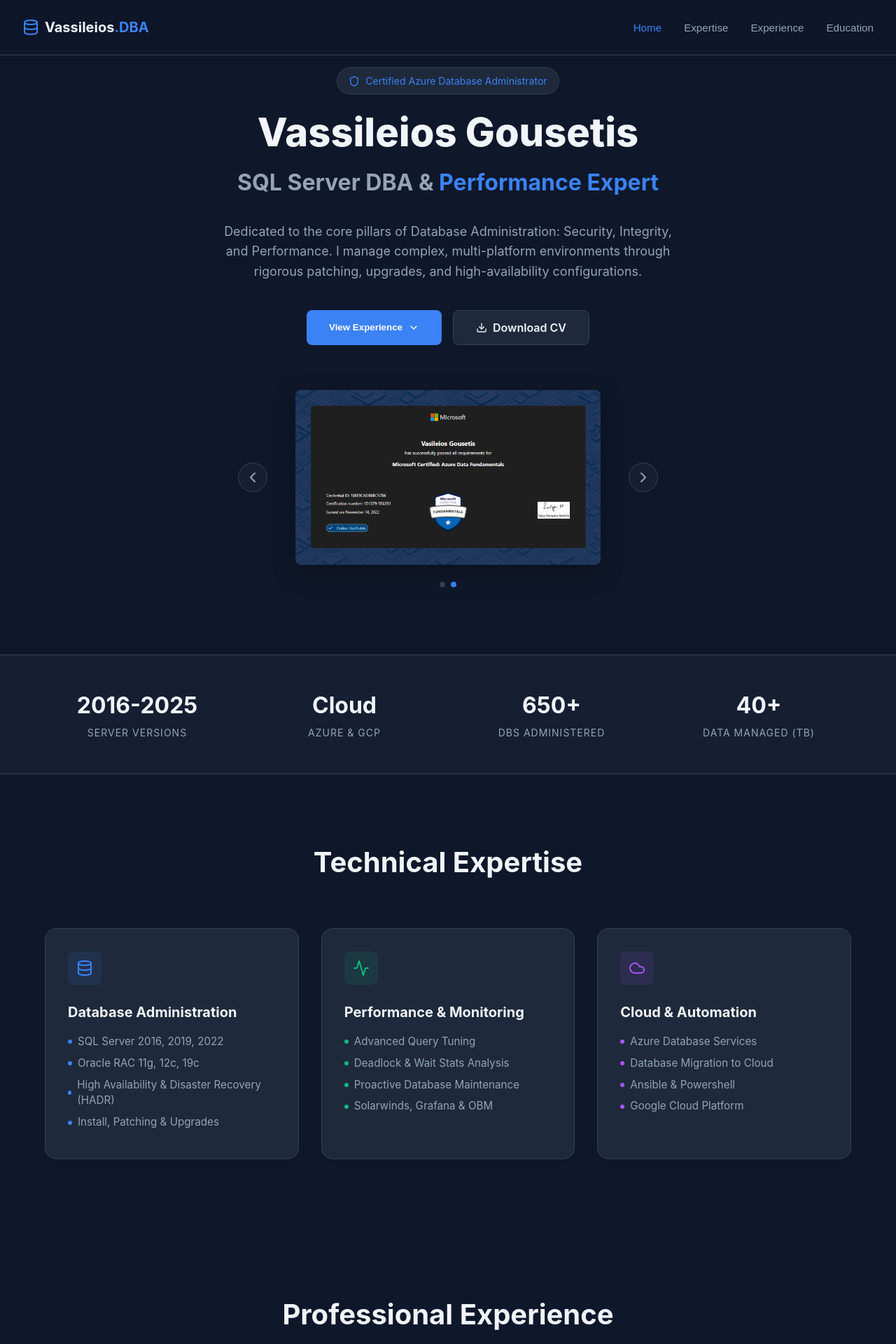
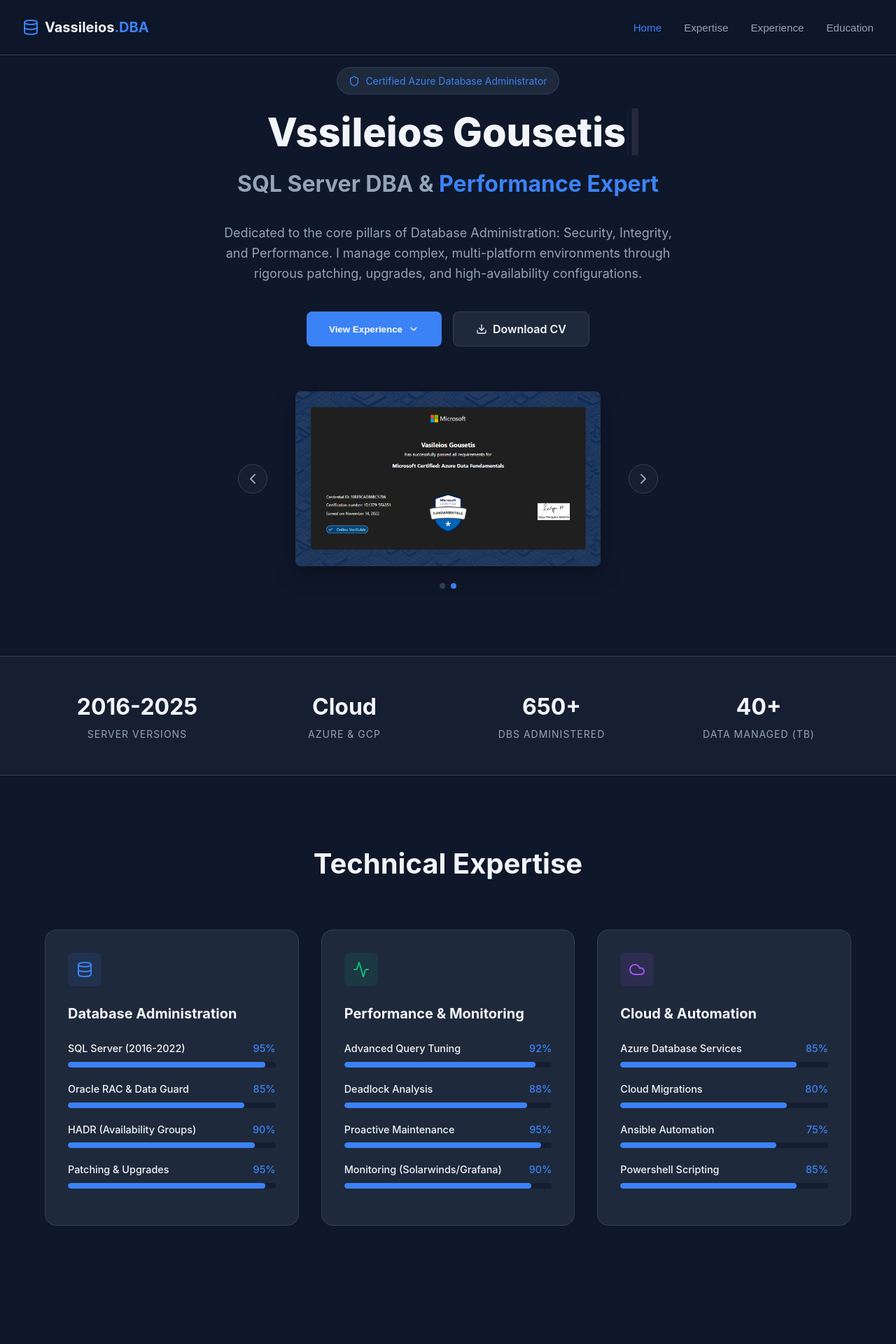
Before and after one commit to Erevos-IV/Website, a React (Vite) app: page / in a window 1280 px wide. Shown: the top 1920 px of the page at 70% size. Built offline with nearby package versions, Linux system fonts and the light colour scheme.

Commit message:
Animation

```diff
--- a/src/App.jsx
+++ b/src/App.jsx
@@ -1,5 +1,65 @@
 import React, { useState, useEffect, useRef } from 'react';
 import { Database, Server, Shield, Activity, Terminal, Layers, Mail, Linkedin, Github, ChevronDown, Clock, Award, GraduationCap, Cloud, ChevronLeft, ChevronRight, X, Download, TrendingUp, AlertTriangle } from 'lucide-react';
+
+// --- Custom Component: Typing Effect ---
+const TypingEffect = ({ text, speed = 100 }) => {
+  const [displayText, setDisplayText] = useState('');
+
+  useEffect(() => {
+    let i = 0;
+    const timer = setInterval(() => {
+      if (i < text.length) {
+        setDisplayText((prev) => prev + text.charAt(i));
+        i++;
+      } else {
+        clearInterval(timer);
+      }
+    }, speed);
+
+    return () => clearInterval(timer);
+  }, [text, speed]);
+
+  return <span>{displayText}<span className="cursor">|</span></span>;
+};
+
+// --- Custom Component: Animated Skill Bar ---
+const SkillBar = ({ skill, percentage }) => {
+  const [width, setWidth] = useState(0);
+  const barRef = useRef(null);
+
+  useEffect(() => {
+    const observer = new IntersectionObserver(
+      ([entry]) => {
+        if (entry.isIntersecting) {
+          setWidth(percentage);
+          observer.disconnect();
+        }
+      },
+      { threshold: 0.1 }
+    );
+
+    if (barRef.current) {
+      observer.observe(barRef.current);
+    }
+
+    return () => observer.disconnect();
+  }, [percentage]);
+
+  return (
+    <div className="skill-container" ref={barRef}>
+      <div className="skill-header">
+        <span className="skill-name">{skill}</span>
+        <span className="skill-percent">{width}%</span>
+      </div>
+      <div className="skill-track">
+        <div
+          className="skill-fill"
+          style={{ width: `${width}%` }}
+        ></div>
+      </div>
+    </div>
+  );
+};
 
 // --- Custom Hook for Counting Numbers ---
 const useCounter = (end, duration = 2000) => {
@@ -29,7 +89,7 @@ const useCounter = (end, duration = 2000) => {
     if (!isVisible) return;
 
     let start = 0;
-    const increment = end / (duration / 16); // 60fps
+    const increment = end / (duration / 16);
     const timer = setInterval(() => {
       start += increment;
       if (start >= end) {
@@ -59,7 +119,6 @@ const Counter = ({ end, label, prefix = "", suffix = "" }) => {
   );
 };
 
-// --- Main Portfolio Component ---
 const Portfolio = () => {
   const [activeSection, setActiveSection] = useState('home');
   const [currentCert, setCurrentCert] = useState(0);
@@ -124,23 +183,6 @@ const Portfolio = () => {
     body { font-family: 'Inter', system-ui, -apple-system, sans-serif; background-color: var(--bg-dark); color: var(--text-main); line-height: 1.5; width: 100%; overflow-x: hidden;}
     .app-container { min-height: 100vh; background-color: var(--bg-dark); color: var(--text-main); display: flex; flex-direction: column; align-items: center; }
 
-    /* --- ANIMATIONS --- */
-    @keyframes fadeInUp {
-      from { opacity: 0; transform: translateY(20px); }
-      to { opacity: 1; transform: translateY(0); }
-    }
-
-    @keyframes drawLine {
-      from { height: 0; }
-      to { height: 100%; }
-    }
-
-    .animate-hero-1 { animation: fadeInUp 0.8s ease-out forwards; opacity: 0; }
-    .animate-hero-2 { animation: fadeInUp 0.8s ease-out 0.2s forwards; opacity: 0; }
-    .animate-hero-3 { animation: fadeInUp 0.8s ease-out 0.4s forwards; opacity: 0; }
-    .animate-hero-4 { animation: fadeInUp 0.8s ease-out 0.6s forwards; opacity: 0; }
-    .animate-hero-5 { animation: fadeInUp 0.8s ease-out 0.8s forwards; opacity: 0; }
-
     /* Navigation */
     nav { position: fixed; top: 0; left: 0; width: 100%; padding: 1.5rem 2rem; display: flex; justify-content: space-between; align-items: center; background-color: rgba(15, 23, 42, 0.95); backdrop-filter: blur(8px); z-index: 1000; border-bottom: 1px solid var(--border); }
     .nav-logo { font-size: 1.25rem; font-weight: 700; display: flex; align-items: center; gap: 0.5rem; }
@@ -151,7 +193,18 @@ const Portfolio = () => {
     /* Hero Section */
     .hero { min-height: 100vh; justify-content: center; align-items: center; text-align: center; }
     .badge { display: inline-flex; align-items: center; gap: 0.5rem; padding: 0.5rem 1rem; background-color: var(--bg-card); border: 1px solid var(--border); border-radius: 999px; color: var(--accent); font-size: 0.875rem; margin-bottom: 1.5rem; }
-    .hero h1 { font-size: 3.5rem; font-weight: 800; margin-bottom: 1rem; line-height: 1.1; }
+
+    /* Typing Cursor Animation */
+    .cursor {
+      display: inline-block;
+      width: 2px;
+      background-color: var(--accent);
+      animation: blink 1s infinite;
+      margin-left: 2px;
+    }
+    @keyframes blink { 0%, 100% { opacity: 1; } 50% { opacity: 0; } }
+
+    .hero h1 { font-size: 3.5rem; font-weight: 800; margin-bottom: 1rem; line-height: 1.1; min-height: 4rem; /* prevent layout shift */ }
     .hero h2 { font-size: 2rem; color: var(--text-muted); margin-bottom: 2rem; }
     .hero p { max-width: 650px; font-size: 1.125rem; color: var(--text-muted); margin-bottom: 2.5rem; line-height: 1.6; margin-left: auto; margin-right: auto; }
     .btn-group { display: flex; gap: 1rem; flex-wrap: wrap; justify-content: center; }
@@ -176,19 +229,15 @@ const Portfolio = () => {
     .card:hover { transform: translateY(-5px); border-color: var(--accent); }
     .card-icon { width: 3rem; height: 3rem; background-color: rgba(59, 130, 246, 0.1); border-radius: 0.5rem; display: flex; align-items: center; justify-content: center; margin-bottom: 1.5rem; color: var(--accent); }
     .card h3 { font-size: 1.25rem; margin-bottom: 1rem; }
-    .card ul { list-style: none; color: var(--text-muted); }
-    .card li { display: flex; align-items: center; gap: 0.5rem; margin-bottom: 0.5rem; font-size: 0.95rem; }
-    .dot { width: 6px; height: 6px; background-color: var(--accent); border-radius: 50%; }
 
-    /* Case Study Cards */
-    .case-study-card { background-color: var(--bg-card); border: 1px solid var(--border); border-radius: 1rem; padding: 2rem; transition: transform 0.2s; }
-    .case-study-card:hover { transform: translateY(-3px); border-color: var(--success); }
-    .case-header { display: flex; align-items: center; gap: 0.75rem; margin-bottom: 1rem; color: var(--success); font-weight: 600; }
-    .case-title { font-size: 1.25rem; font-weight: 700; margin-bottom: 1rem; color: white; }
-    .case-metric { display: inline-block; padding: 0.25rem 0.75rem; background-color: rgba(16, 185, 129, 0.1); color: var(--success); border-radius: 4px; font-weight: 600; font-size: 0.9rem; margin-bottom: 1rem; }
-    .case-desc { color: var(--text-muted); font-size: 0.95rem; line-height: 1.6; }
+    /* Skill Bar Styles */
+    .skill-container { margin-bottom: 1.25rem; }
+    .skill-header { display: flex; justify-content: space-between; margin-bottom: 0.5rem; font-size: 0.9rem; font-weight: 500; }
+    .skill-percent { color: var(--accent); }
+    .skill-track { width: 100%; height: 8px; background-color: rgba(15, 23, 42, 0.6); border-radius: 4px; overflow: hidden; }
+    .skill-fill { height: 100%; background-color: var(--accent); border-radius: 4px; transition: width 1.5s cubic-bezier(0.4, 0, 0.2, 1); }
 
-    /* Timeline (Animated) */
+    /* Timeline */
     .timeline { position: relative; padding-left: 2rem; }
     .timeline::before {
       content: '';
@@ -198,16 +247,9 @@ const Portfolio = () => {
       width: 2px;
       height: 100%;
       background-color: var(--border);
-      animation: drawLine 1.5s ease-out forwards;
-      transform-origin: top;
     }
 
-    .timeline-item { padding-left: 2rem; position: relative; margin-bottom: 3rem; opacity: 0; animation: fadeInUp 0.5s ease-out forwards; }
-    .timeline-item:nth-child(1) { animation-delay: 0.2s; }
-    .timeline-item:nth-child(2) { animation-delay: 0.4s; }
-    .timeline-item:nth-child(3) { animation-delay: 0.6s; }
-    .timeline-item:nth-child(4) { animation-delay: 0.8s; }
-
+    .timeline-item { padding-left: 2rem; position: relative; margin-bottom: 3rem; }
     .timeline-dot { width: 1rem; height: 1rem; background-color: var(--accent); border-radius: 50%; position: absolute; left: -9px; top: 0; border: 4px solid var(--bg-dark); z-index: 2; }
     .timeline-header { display: flex; justify-content: space-between; flex-wrap: wrap; margin-bottom: 0.5rem; }
     .timeline-date { color: var(--accent); display: flex; align-items: center; gap: 0.5rem; font-size: 0.9rem; font-weight: 500; }
@@ -275,29 +317,32 @@ const Portfolio = () => {
       {/* Hero Section */}
       <section id="home" className="hero">
 
-        <div className="badge animate-hero-1">
+        <div className="badge">
           <Shield size={16} />
           <span>Certified Azure Database Administrator</span>
         </div>
 
-        <h1 className="animate-hero-2">Vassileios Gousetis</h1>
-        <h2 className="animate-hero-3">SQL Server DBA & <span style={{color: '#3b82f6'}}>Performance Expert</span></h2>
+        {/* TYPING EFFECT ANIMATION */}
+        <h1><TypingEffect text="Vassileios Gousetis" speed={100} /></h1>
 
-        <p className="animate-hero-4">
+        <h2>SQL Server DBA & <span style={{color: '#3b82f6'}}>Performance Expert</span></h2>
+
+        <p>
           Dedicated to the core pillars of Database Administration: Security, Integrity, and Performance. I manage complex, multi-platform environments through rigorous patching, upgrades, and high-availability configurations.
         </p>
 
-        <div className="btn-group animate-hero-5">
+        <div className="btn-group">
           <button onClick={() => scrollToSection('experience')} className="btn btn-primary">
             View Experience <ChevronDown size={16} />
           </button>
+          {/* Note: Ensure Vassileios_Gousetis_CV.pdf is in public folder or remove href */}
           <a href="/Vassileios_Gousetis_CV.pdf" download className="btn btn-secondary">
             <Download size={16} /> Download CV
           </a>
         </div>
 
         {/* CERTIFICATION CAROUSEL */}
-        <div className="badge-section animate-hero-5">
+        <div className="badge-section">
             <div className="carousel-container">
                 <button onClick={prevCert} className="carousel-btn prev-btn" aria-label="Previous Certification">
                     <ChevronLeft size={24} />
@@ -345,7 +390,7 @@ const Portfolio = () => {
         </div>
       )}
 
-      {/* Statistics (Animated Counters) */}
+      {/* Statistics */}
       <div className="stats-bar">
         <div className="stats-container">
           <div className="stat-item">
@@ -361,7 +406,7 @@ const Portfolio = () => {
         </div>
       </div>
 
-      {/* Core Expertise */}
+      {/* Core Expertise with Animated Skill Bars */}
       <section id="expertise">
         <h2 className="section-title">Technical Expertise</h2>
 
@@ -369,34 +414,35 @@ const Portfolio = () => {
           <div className="card">
             <div className="card-icon"><Database /></div>
             <h3>Database Administration</h3>
-            <ul>
-              <li><span className="dot"></span>SQL Server 2016, 2019, 2022</li>
-              <li><span className="dot"></span>Oracle RAC 11g, 12c, 19c</li>
-              <li><span className="dot"></span>High Availability & Disaster Recovery (HADR)</li>
-              <li><span className="dot"></span>Install, Patching & Upgrades</li>
-            </ul>
+            {/* Replaced Bullets with Skill Bars */}
+            <div style={{marginTop: '1.5rem'}}>
+                <SkillBar skill="SQL Server (2016-2022)" percentage={95} />
+                <SkillBar skill="Oracle RAC & Data Guard" percentage={85} />
+                <SkillBar skill="HADR (Availability Groups)" percentage={90} />
+                <SkillBar skill="Patching & Upgrades" percentage={95} />
+            </div>
           </div>
 
           <div className="card">
             <div className="card-icon" style={{color: '#10b981', backgroundColor: 'rgba(16, 185, 129, 0.1)'}}><Activity /></div>
             <h3>Performance & Monitoring</h3>
-            <ul>
-              <li><span className="dot" style={{backgroundColor: '#10b981'}}></span>Advanced Query Tuning</li>
-              <li><span className="dot" style={{backgroundColor: '#10b981'}}></span>Deadlock & Wait Stats Analysis</li>
-              <li><span className="dot" style={{backgroundColor: '#10b981'}}></span>Proactive Database Maintenance</li>
-              <li><span className="dot" style={{backgroundColor: '#10b981'}}></span>Solarwinds, Grafana & OBM</li>
-            </ul>
+            <div style={{marginTop: '1.5rem'}}>
+                <SkillBar skill="Advanced Query Tuning" percentage={92} />
+                <SkillBar skill="Deadlock Analysis" percentage={88} />
+                <SkillBar skill="Proactive Maintenance" percentage={95} />
+                <SkillBar skill="Monitoring (Solarwinds/Grafana)" percentage={90} />
+            </div>
           </div>
 
           <div className="card">
             <div className="card-icon" style={{color: '#a855f7', backgroundColor: 'rgba(168, 85, 247, 0.1)'}}><Cloud /></div>
             <h3>Cloud & Automation</h3>
-            <ul>
-              <li><span className="dot" style={{backgroundColor: '#a855f7'}}></span>Azure Database Services</li>
-              <li><span className="dot" style={{backgroundColor: '#a855f7'}}></span>Database Migration to Cloud</li>
-              <li><span className="dot" style={{backgroundColor: '#a855f7'}}></span>Ansible & Powershell</li>
-              <li><span className="dot" style={{backgroundColor: '#a855f7'}}></span>Google Cloud Platform</li>
-            </ul>
+            <div style={{marginTop: '1.5rem'}}>
+                <SkillBar skill="Azure Database Services" percentage={85} />
+                <SkillBar skill="Cloud Migrations" percentage={80} />
+                <SkillBar skill="Ansible Automation" percentage={75} />
+                <SkillBar skill="Powershell Scripting" percentage={85} />
+            </div>
           </div>
         </div>
       </section>
```
